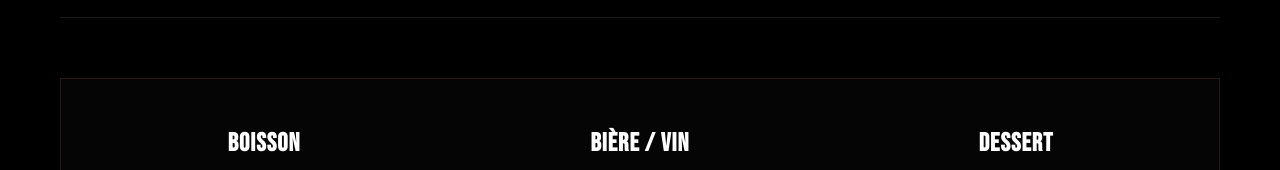
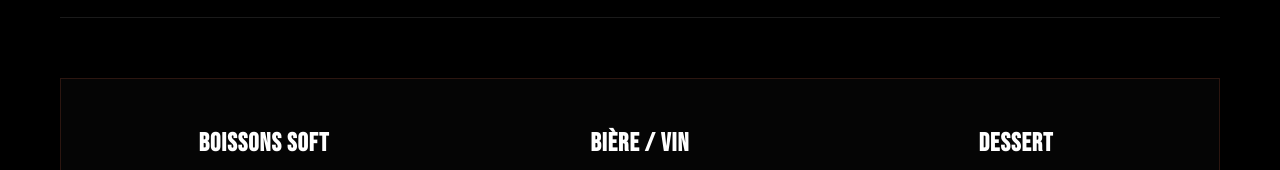
Before and after one commit to vladbevz/le438_restaurant, a plain HTML site: page menu.html in a window 1280 px wide. Shown: the part 1780-1950 px from the top of the page. Drawn offline with nearby package versions, Linux system fonts and the light colour scheme; files whose address does not match are found by name.

Commit message:
update boissons

```diff
--- a/menu.html
+++ b/menu.html
@@ -150,7 +150,7 @@
                 <!-- OPTIONS -->
                 <div class="menu-options">
                     <div class="option">
-                        <h3 class="option-title">BOISSON</h3>
+                        <h3 class="option-title">BOISSONS SOFT</h3>
                         <p class="option-note">hors menu 2,50€</p>
                         <div class="option-price">1,50€</div>
                     </div>
```
